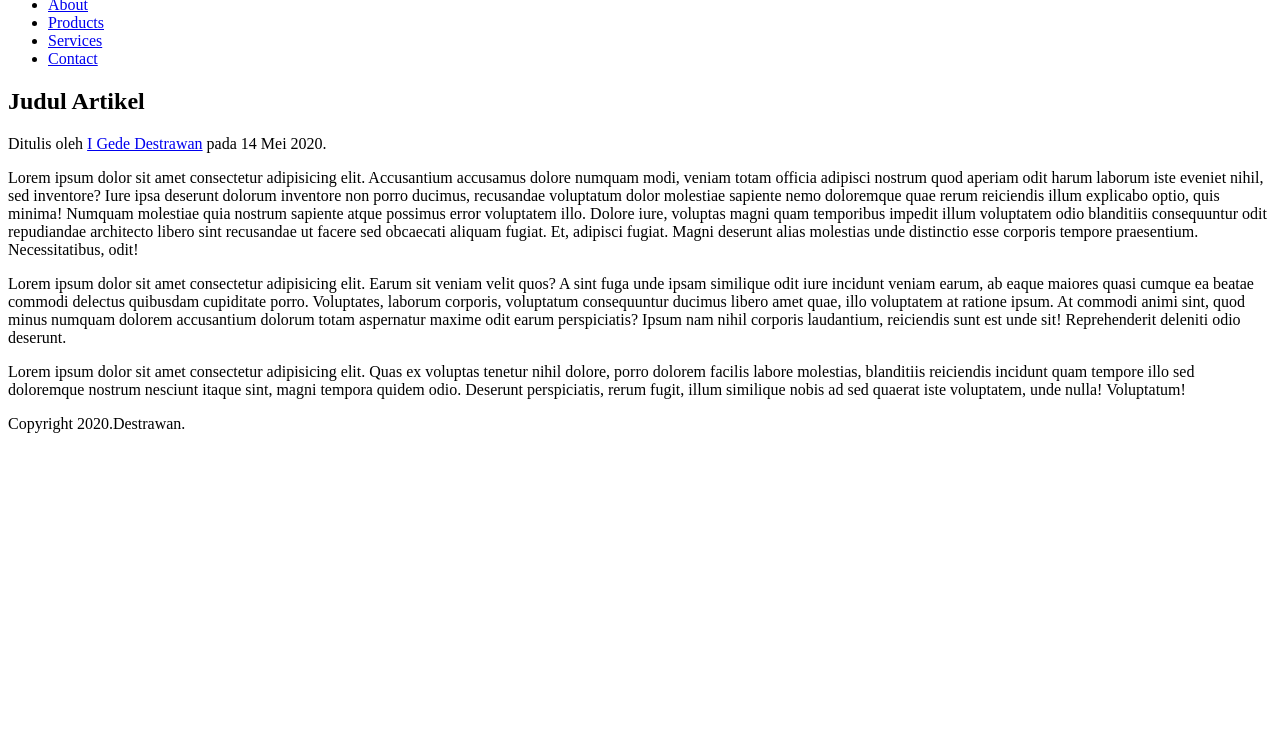
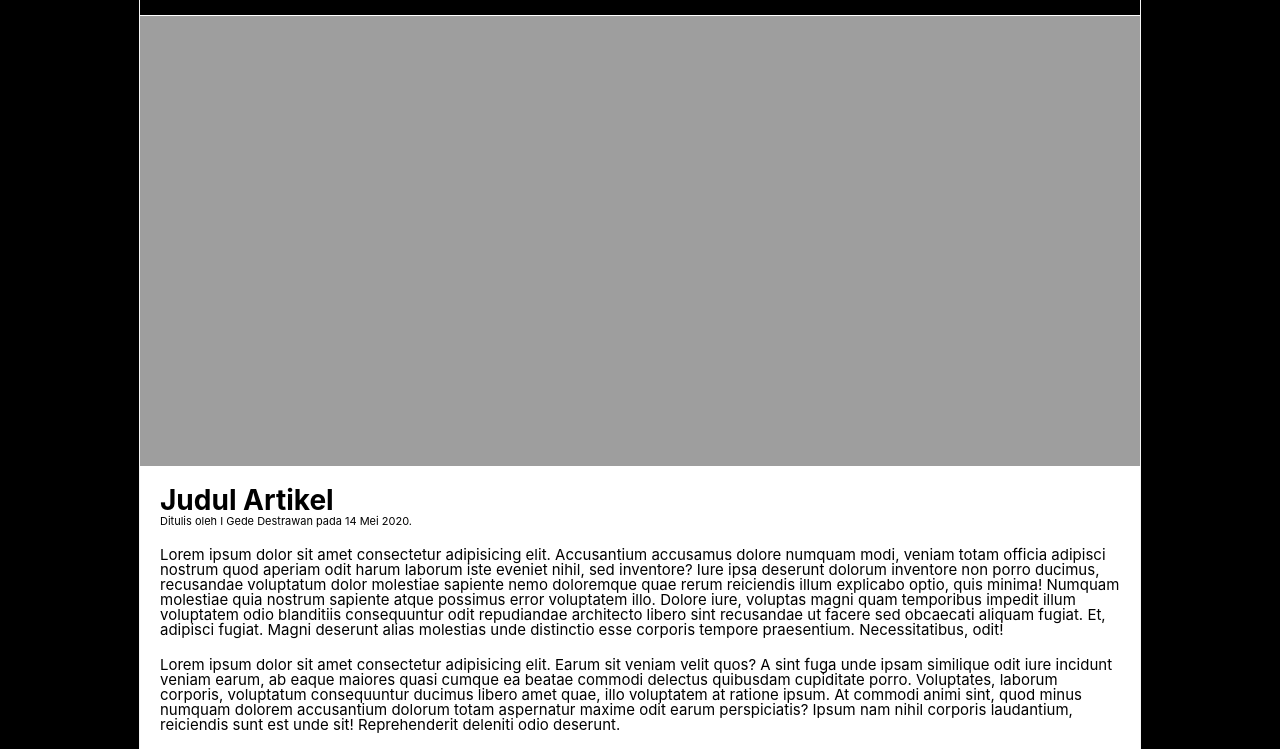
Before and after one commit to deeova/Website-Sederhana, a plain HTML site: page index.html in a window 1280 px wide. Shown: the part 102-851 px from the top of the page. Before the commit the page ends 800 px from the top, so only its background shows below. Drawn offline with Linux system fonts and the light colour scheme; the site is published under a folder, as on GitHub Pages, so addresses that start at the root find nothing.

Commit message:
Website-Sederhana

```diff
--- a/index.html
+++ b/index.html
@@ -6,7 +6,7 @@
     <meta name="viewport" content="width=device-width, initial-scale=1.0">
     <meta http-equiv="X-UA-Compatible" content="ie=edge">
     <title>Tutorial CSS Layouting</title>
-    <link rel="stylesheet" href="/src/style.css">
+    <link rel="stylesheet" href="src/style.css">
 </head>
 
 <body>
```
